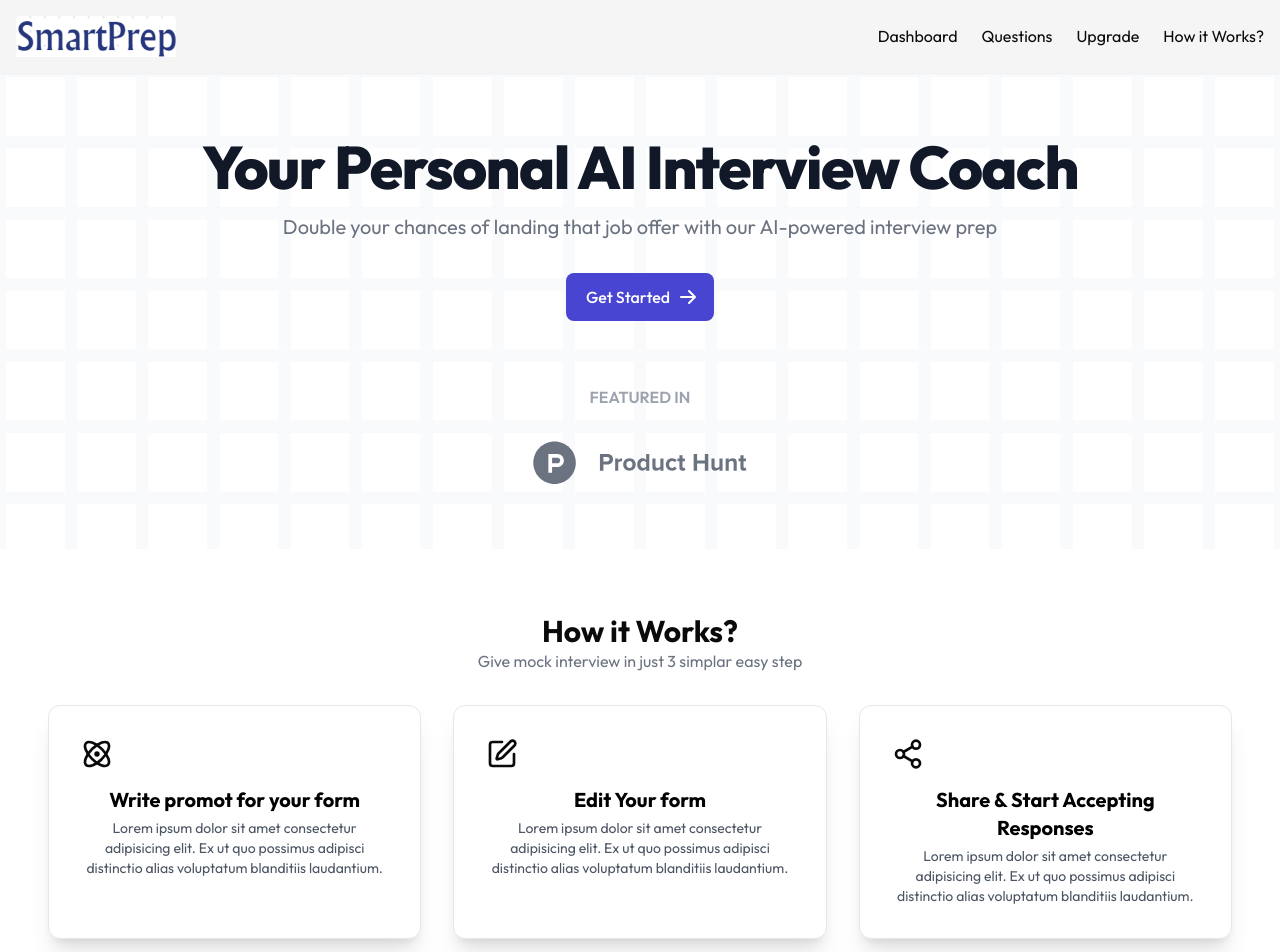
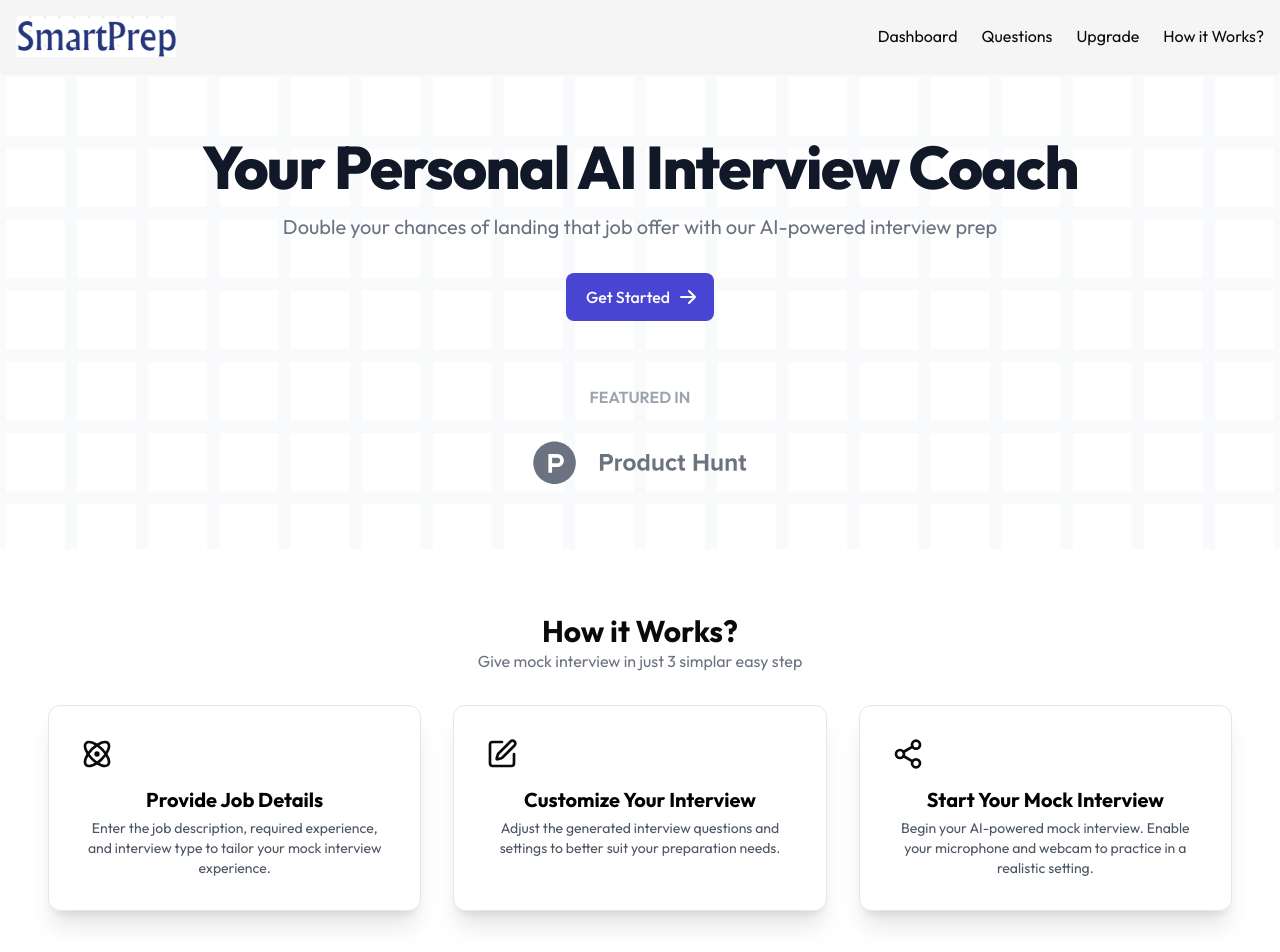
Before and after one commit to vsvishalsharma/smartprep, a Next.js app: page / in a window 1280 px wide. Shown: the top 952 px of the page. Built offline with nearby package versions, Linux system fonts and the light colour scheme.

Commit message:
build err 1 fix

```diff
--- /dev/null
+++ b/app/dashboard/_components/AddResume.jsx
@@ -0,0 +1,91 @@
+"use client"
+import { Loader2, PlusSquare } from 'lucide-react'
+import React, { useState } from 'react'
+import {
+    Dialog,
+    DialogContent,
+    DialogDescription,
+    DialogHeader,
+    DialogTitle,
+    DialogTrigger,
+  } from "../../../components/ui/dialog"
+import { Button } from '../../../components/ui/button'
+import { Input } from '../../../components/ui/input'
+import { v4 as uuidv4 } from 'uuid';
+//import GlobalApi from './../../../service/GlobalApi'
+import { useUser } from '@clerk/clerk-react'
+//import { Navigate, useNavigate } from 'react-router-dom'
+
+
+function AddResume() {
+
+    const [openDialog,setOpenDialog]=useState(false)
+    const [resumeTitle,setResumeTitle]=useState();
+    const {user}=useUser();
+    const [loading,setLoading]=useState(false);
+    /*const navigation=useNavigate();
+    const onCreate=async()=>{
+        setLoading(true)
+        const uuid=uuidv4();
+        const data={
+            data:{
+                title:resumeTitle,
+                resumeId:uuid,
+                userEmail:user?.primaryEmailAddress?.emailAddress,
+                userName:user?.fullName
+            }
+        }
+
+        GlobalApi.CreateNewResume(data).then(resp=>{
+            console.log(resp.data.data.documentId);
+            if(resp)
+            {
+                setLoading(false);
+                navigation('/dashboard/resume/'+resp.data.data.documentId+"/edit");
+            }
+        },(error)=>{
+            setLoading(false);
+        })
+
+    }*/
+  return (
+    <div >
+        <div className='p-10 border rounded-lg bg-secondary
+            hover:scale-105 hover:shadow-md cursor-pointer
+            transition-all border-dashed'
+        onClick={()=>setOpenDialog(true)}
+        >
+            <h2 className='text-lg text-center'>+ Create New Resume</h2>
+        </div>
+
+        <Dialog open={openDialog}>
+
+        <DialogContent>
+            <DialogHeader>
+            <DialogTitle>Create New Resume WIP</DialogTitle>
+            <DialogDescription>
+                <p>Add a title for your new resume</p>
+                <Input className="my-2"
+                placeholder="Ex.Full Stack resume"
+                onChange={(e)=>setResumeTitle(e.target.value)}
+                />
+            </DialogDescription>
+            <div className='flex justify-end gap-5'>
+                <Button onClick={()=>setOpenDialog(false)} variant="ghost">Cancel</Button>
+                <Button
+                    disabled={!resumeTitle||loading}
+                onClick={()=>onCreate()}>
+                    {loading?
+                    <Loader2 className='animate-spin' /> :'Create'
+                }
+                    </Button>
+            </div>
+            </DialogHeader>
+        </DialogContent>
+        </Dialog>
+
+    </div>
+  )
+}
+
+export default AddResume
--- a/app/dashboard/_components/Header.jsx
+++ b/app/dashboard/_components/Header.jsx
@@ -8,9 +8,7 @@ import React, { useEffect } from 'react'
 function Header() {
 
     const path=usePathname();
-    useEffect(()=>{
-        console.log(path)
-    },[])
+
 
   return (
     <div className='flex p-4 items-center justify-between bg-secondary shadow-sm'>
--- a/app/dashboard/_components/InterviewList.jsx
+++ b/app/dashboard/_components/InterviewList.jsx
@@ -20,7 +20,7 @@ function InterviewList() {
             .where(eq(MockInterview.createdBy, user?.primaryEmailAddress?.emailAddress))
             .orderBy(desc(MockInterview.id));
 
-        console.log(result);
+
         setInterviewList(result);
     }
 
--- a/app/dashboard/interview/[interviewid]/start/_components/RecordAnswerSection.jsx
+++ b/app/dashboard/interview/[interviewid]/start/_components/RecordAnswerSection.jsx
@@ -57,7 +57,7 @@ function RecordAnswerSection({mockInterviewQuestion,activeQuestionIndex,intervie
 
       const UpdateUserAnswer=async()=>{
 
-        console.log(userAnswer)
+
         setLoading(true)
         const feedbackPrompt="Question:"+mockInterviewQuestion[activeQuestionIndex]?.question+
         ", User Answer:"+userAnswer+",Depends on question and user answer for give interview question "+
--- a/app/dashboard/page.jsx
+++ b/app/dashboard/page.jsx
@@ -1,7 +1,8 @@
 import { UserButton } from '@clerk/nextjs'
 import React from 'react'
-import AddNewInterview from './_components/AddNewInterview'
-import InterviewList from './_components/InterviewList'
+import AddNewInterview from '../_components/AddNewInterview'
+import InterviewList from '../_components/InterviewList'
+import AddResume from '../_components/AddResume'
 
 function Dashboard() {
   return (
@@ -12,6 +13,7 @@ function Dashboard() {
 
       <div className='grid grid-cols-1 md:grid-cols-3 my-5 gap-5'>
         <AddNewInterview/>
+        <AddResume/>
       </div>
 
       {/* Previous Interview List  */}
--- a/app/page.js
+++ b/app/page.js
@@ -52,11 +52,10 @@ with our AI-powered interview prep</p>
   >
     <AtomIcon className='h-8 w-8'/>
 
-        <h2 className="mt-4 text-xl font-bold text-black">Write promot for your form</h2>
+    <h2 className="mt-4 text-xl font-bold text-black">Provide Job Details</h2>
 
     <p className="mt-1 text-sm text-gray-600">
-          Lorem ipsum dolor sit amet consectetur adipisicing elit. Ex ut quo possimus adipisci
-          distinctio alias voluptatum blanditiis laudantium.
+      Enter the job description, required experience, and interview type to tailor your mock interview experience.
     </p>
   </a>
 
@@ -66,11 +65,10 @@ with our AI-powered interview prep</p>
   >
     <Edit className='h-8 w-8'/>
 
-        <h2 className="mt-4 text-xl font-bold text-black">Edit Your form </h2>
+    <h2 className="mt-4 text-xl font-bold text-black">Customize Your Interview</h2>
 
     <p className="mt-1 text-sm text-gray-600">
-          Lorem ipsum dolor sit amet consectetur adipisicing elit. Ex ut quo possimus adipisci
-          distinctio alias voluptatum blanditiis laudantium.
+      Adjust the generated interview questions and settings to better suit your preparation needs.
     </p>
   </a>
 
@@ -80,16 +78,14 @@ with our AI-powered interview prep</p>
   >
     <Share2 className='h-8 w-8' />
 
-        <h2 className="mt-4 text-xl font-bold text-black">Share & Start Accepting Responses</h2>
+    <h2 className="mt-4 text-xl font-bold text-black">Start Your Mock Interview</h2>
 
     <p className="mt-1 text-sm text-gray-600">
-          Lorem ipsum dolor sit amet consectetur adipisicing elit. Ex ut quo possimus adipisci
-          distinctio alias voluptatum blanditiis laudantium.
+      Begin your AI-powered mock interview. Enable your microphone and webcam to practice in a realistic setting.
     </p>
   </a>
+</div>
 
-
-    </div>
 
     <div className="mt-12 text-center">
       <a
```
Also changed, not shown: app/dashboard/_components/AddnewInterview.jsx (+4 -4 lines), app/dashboard/interview/[interviewid]/feedback/page.jsx (+4 -4 lines), app/dashboard/interview/[interviewid]/page.jsx (+4 -4 lines). Lines whose indentation alone changed are shown as unchanged.
